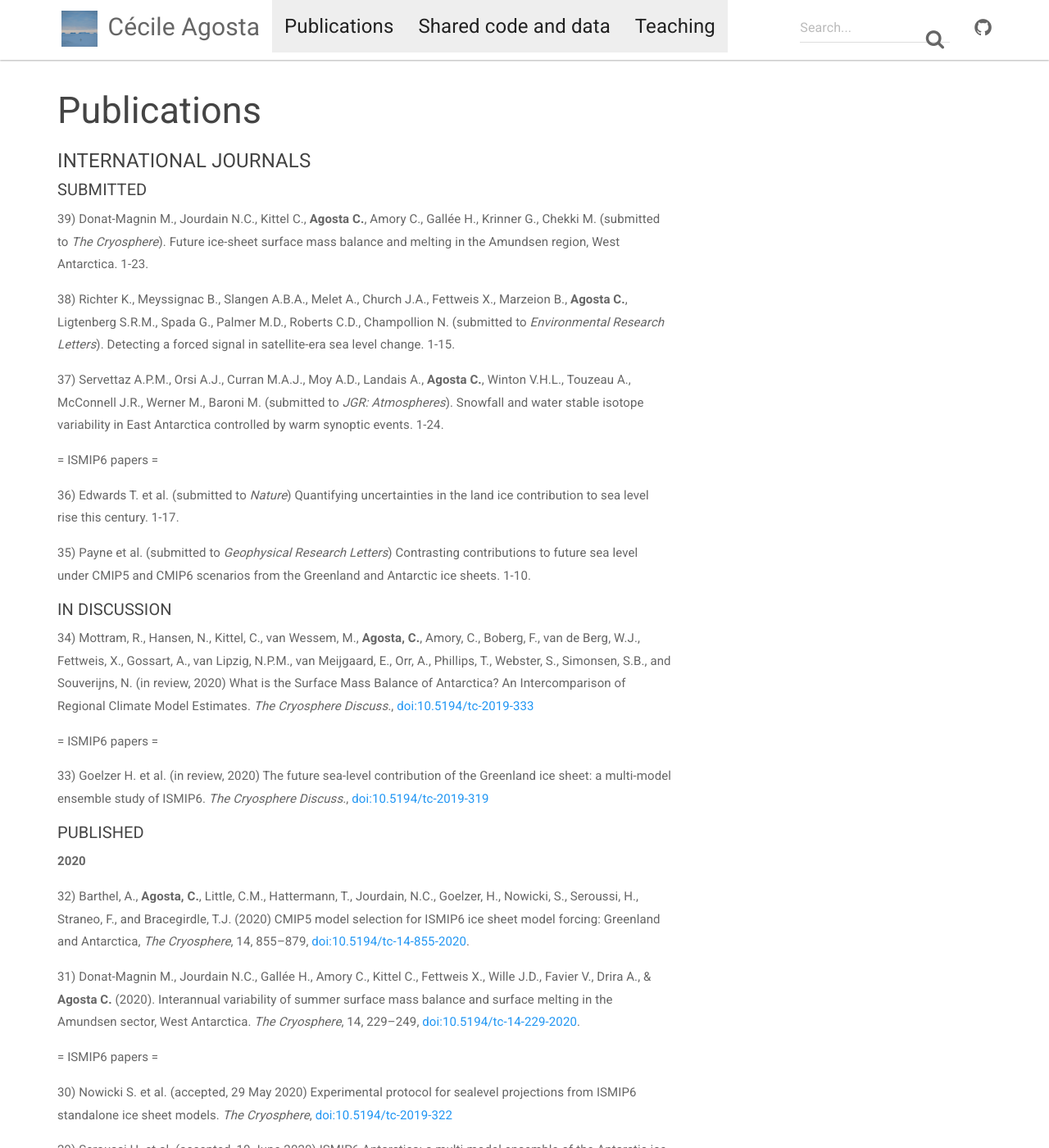
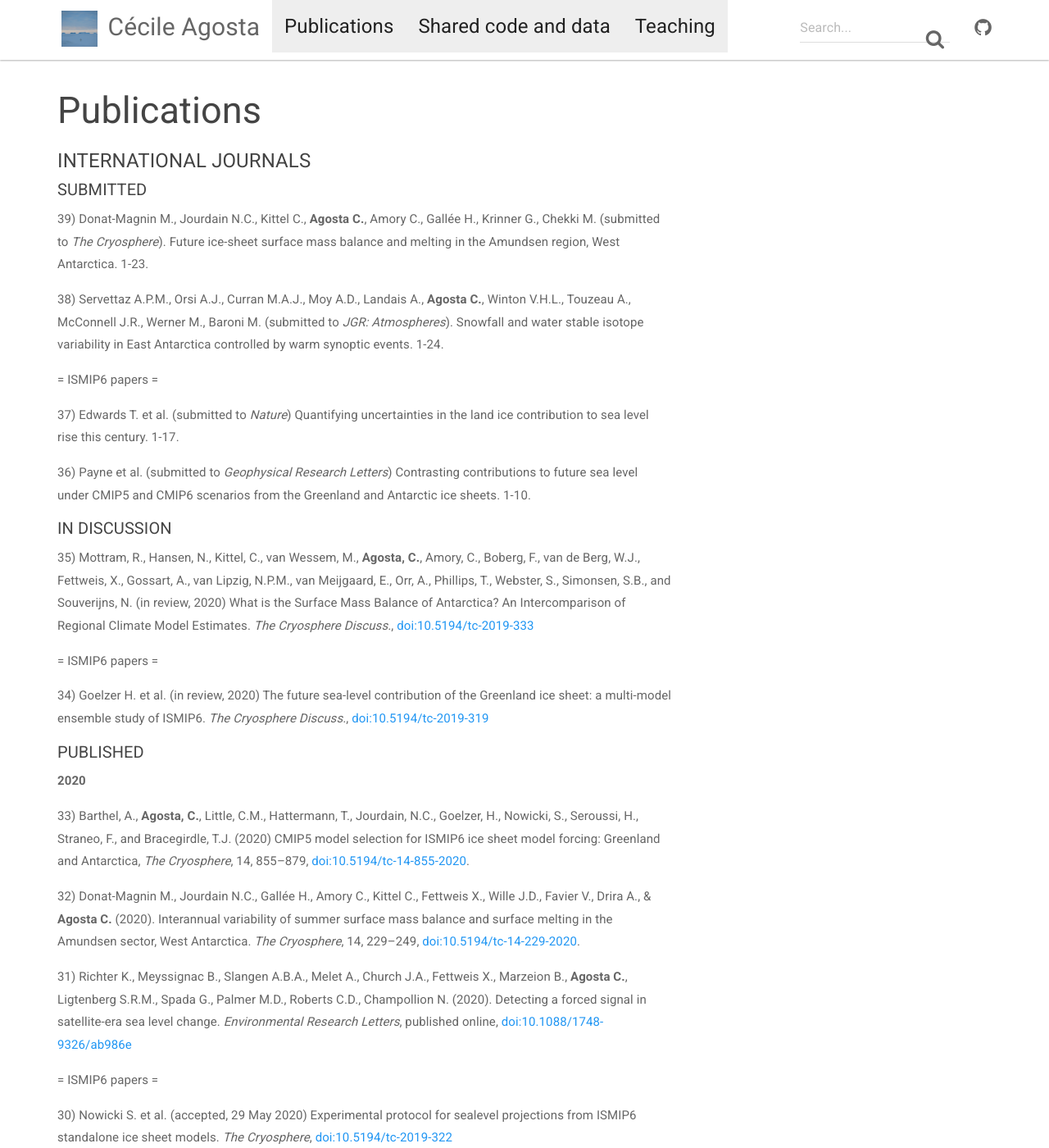
Before and after one commit to cecileagosta/cecileagosta.github.io, a Jekyll site: the page built from _docs/publications.md, in a window 1280 px wide and 1400 px high. Shown: the whole window at 82% size. Built offline with Jekyll 4.4.1, drawn with Linux system fonts in a browser that asks for light colours; nearby versions of some CDN libraries.

Commit message:
Update publications.md

```diff
--- a/_docs/publications.md
+++ b/_docs/publications.md
@@ -9,34 +9,33 @@ permalink: /publications/
 
 39) Donat-Magnin M., Jourdain N.C., Kittel C., **Agosta C.**, Amory C., Gallée H., Krinner G., Chekki M. (submitted to *The Cryosphere*). Future ice-sheet surface mass balance and melting in the Amundsen region, West Antarctica. 1-23.
 
-38) Richter K., Meyssignac B., Slangen A.B.A., Melet A., Church J.A., Fettweis X., Marzeion B., **Agosta C.**, Ligtenberg S.R.M., Spada G., Palmer M.D., Roberts C.D., Champollion N. (submitted to *Environmental Research Letters*). Detecting a forced signal in satellite-era sea level change. 1-15.
-
-37) Servettaz A.P.M., Orsi A.J., Curran M.A.J., Moy A.D., Landais A., **Agosta C.**, Winton V.H.L., Touzeau A., McConnell J.R., Werner M., Baroni M. (submitted to *JGR: Atmospheres*). Snowfall and water stable isotope variability in East Antarctica controlled by warm synoptic events. 1-24.
-
+38) Servettaz A.P.M., Orsi A.J., Curran M.A.J., Moy A.D., Landais A., **Agosta C.**, Winton V.H.L., Touzeau A., McConnell J.R., Werner M., Baroni M. (submitted to *JGR: Atmospheres*). Snowfall and water stable isotope variability in East Antarctica controlled by warm synoptic events. 1-24.
 
 = ISMIP6 papers =
 
-36) Edwards T. et al. (submitted to *Nature*) Quantifying uncertainties in the land ice contribution to sea level rise this century. 1-17.
+37) Edwards T. et al. (submitted to *Nature*) Quantifying uncertainties in the land ice contribution to sea level rise this century. 1-17.
 
-35) Payne et al. (submitted to *Geophysical Research Letters*) Contrasting contributions to future sea level under CMIP5 and CMIP6 scenarios from the Greenland and Antarctic ice sheets. 1-10.
+36) Payne et al. (submitted to *Geophysical Research Letters*) Contrasting contributions to future sea level under CMIP5 and CMIP6 scenarios from the Greenland and Antarctic ice sheets. 1-10.
 
 
 ##### IN DISCUSSION
 
-34) Mottram, R., Hansen, N., Kittel, C., van Wessem, M., **Agosta, C.**, Amory, C., Boberg, F., van de Berg, W.J., Fettweis, X., Gossart, A., van Lipzig, N.P.M., van Meijgaard, E., Orr, A., Phillips, T., Webster, S., Simonsen, S.B., and Souverijns, N. (in review, 2020) What is the Surface Mass Balance of Antarctica? An Intercomparison of Regional Climate Model Estimates. *The Cryosphere Discuss.*, [doi:10.5194/tc-2019-333](https://doi.org/10.5194/tc-2019-333)
+35) Mottram, R., Hansen, N., Kittel, C., van Wessem, M., **Agosta, C.**, Amory, C., Boberg, F., van de Berg, W.J., Fettweis, X., Gossart, A., van Lipzig, N.P.M., van Meijgaard, E., Orr, A., Phillips, T., Webster, S., Simonsen, S.B., and Souverijns, N. (in review, 2020) What is the Surface Mass Balance of Antarctica? An Intercomparison of Regional Climate Model Estimates. *The Cryosphere Discuss.*, [doi:10.5194/tc-2019-333](https://doi.org/10.5194/tc-2019-333)
 
 = ISMIP6 papers =
 
-33) Goelzer H. et al. (in review, 2020) The future sea-level contribution of the Greenland ice sheet: a multi-model ensemble study of ISMIP6. *The Cryosphere Discuss.*, [doi:10.5194/tc-2019-319](https://doi.org/10.5194/tc-2019-319)
+34) Goelzer H. et al. (in review, 2020) The future sea-level contribution of the Greenland ice sheet: a multi-model ensemble study of ISMIP6. *The Cryosphere Discuss.*, [doi:10.5194/tc-2019-319](https://doi.org/10.5194/tc-2019-319)
 
 
 ##### PUBLISHED
 
 **2020**
 
-32) Barthel, A., **Agosta, C.**, Little, C.M., Hattermann, T., Jourdain, N.C., Goelzer, H., Nowicki, S., Seroussi, H., Straneo, F., and Bracegirdle, T.J. (2020) CMIP5 model selection for ISMIP6 ice sheet model forcing: Greenland and Antarctica, *The Cryosphere*, 14, 855–879, [doi:10.5194/tc-14-855-2020](https://doi.org/10.5194/tc-14-855-2020).
+33) Barthel, A., **Agosta, C.**, Little, C.M., Hattermann, T., Jourdain, N.C., Goelzer, H., Nowicki, S., Seroussi, H., Straneo, F., and Bracegirdle, T.J. (2020) CMIP5 model selection for ISMIP6 ice sheet model forcing: Greenland and Antarctica, *The Cryosphere*, 14, 855–879, [doi:10.5194/tc-14-855-2020](https://doi.org/10.5194/tc-14-855-2020).
 
-31) Donat-Magnin M., Jourdain N.C., Gallée H., Amory C., Kittel C., Fettweis X., Wille J.D., Favier V., Drira A., & **Agosta C.** (2020). Interannual variability of summer surface mass balance and surface melting in the Amundsen sector, West Antarctica. *The Cryosphere*, 14, 229–249, [doi:10.5194/tc-14-229-2020](https://doi.org/10.5194/tc-14-229-2020).
+32) Donat-Magnin M., Jourdain N.C., Gallée H., Amory C., Kittel C., Fettweis X., Wille J.D., Favier V., Drira A., & **Agosta C.** (2020). Interannual variability of summer surface mass balance and surface melting in the Amundsen sector, West Antarctica. *The Cryosphere*, 14, 229–249, [doi:10.5194/tc-14-229-2020](https://doi.org/10.5194/tc-14-229-2020).
+
+31) Richter K., Meyssignac B., Slangen A.B.A., Melet A., Church J.A., Fettweis X., Marzeion B., **Agosta C.**, Ligtenberg S.R.M., Spada G., Palmer M.D., Roberts C.D., Champollion N. (2020). Detecting a forced signal in satellite-era sea level change. *Environmental Research Letters*, published online, [doi:10.1088/1748-9326/ab986e](https://doi.org/10.1088/1748-9326/ab986e)
 
 = ISMIP6 papers =
 
```
